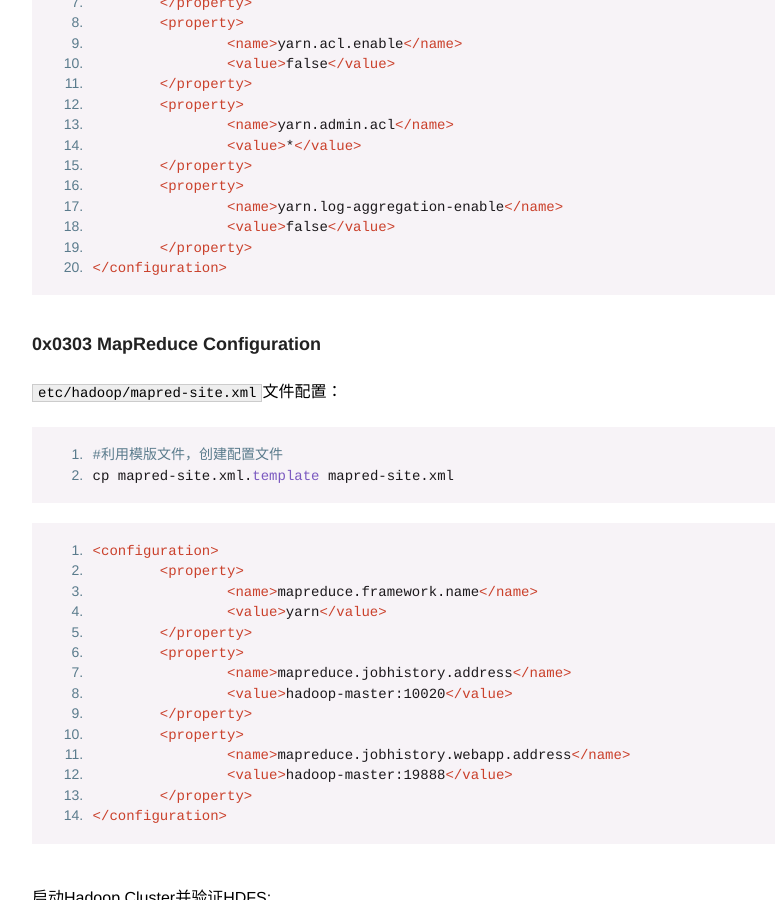
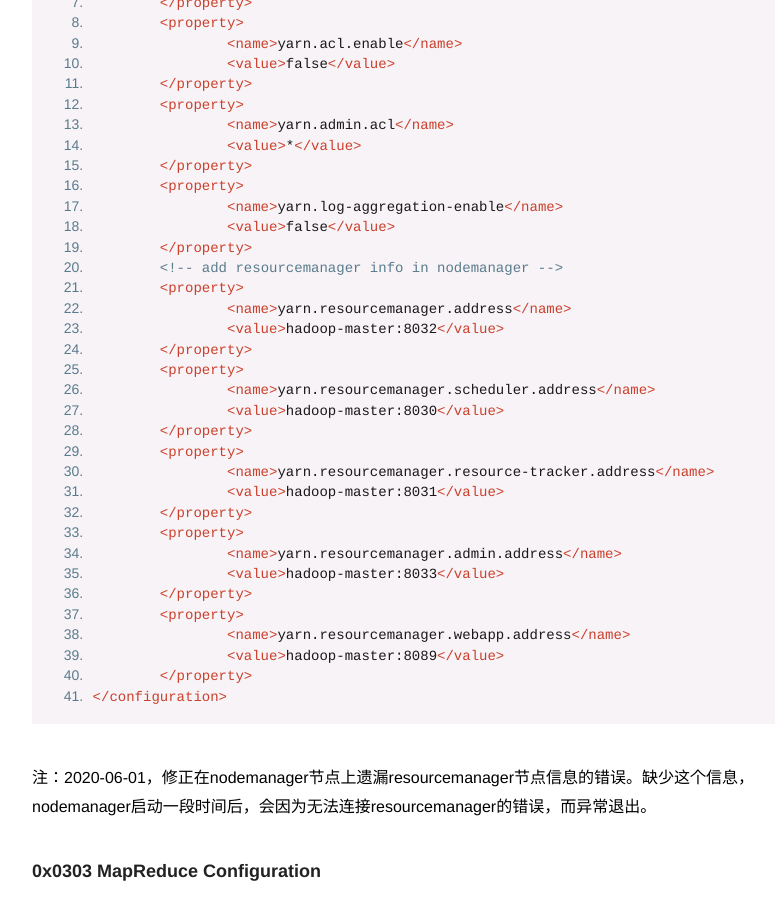
Before and after one commit to weilee460/weilee460.github.io, a Jekyll site: the page built from _posts/2020-03-11-hadoop-cluster-configuration.md, in a window 1280 px wide and 900 px high, scrolled down 6858 px. Shown: the whole window, without its empty margins (218-993 px from the left). Built offline with Jekyll 4.4.1, drawn with Linux system fonts in a browser that asks for light colours.

Commit message:
modify yarn nodemanager has no resourcemanager error.

````diff
--- a/_posts/2020-03-11-hadoop-cluster-configuration.md
+++ b/_posts/2020-03-11-hadoop-cluster-configuration.md
@@ -308,8 +308,31 @@ ResourceManager角色的`etc/hadoop/yarn-site.xml` 配置：
                 <name>yarn.log-aggregation-enable</name>
                 <value>false</value>
         </property>
+        <!-- add resourcemanager info in nodemanager -->
+        <property>
+                <name>yarn.resourcemanager.address</name>
+                <value>hadoop-master:8032</value>
+        </property>
+        <property>
+                <name>yarn.resourcemanager.scheduler.address</name>
+                <value>hadoop-master:8030</value>
+        </property>
+        <property>
+                <name>yarn.resourcemanager.resource-tracker.address</name>
+                <value>hadoop-master:8031</value>
+        </property>
+        <property>
+                <name>yarn.resourcemanager.admin.address</name>
+                <value>hadoop-master:8033</value>
+        </property>
+        <property>
+                <name>yarn.resourcemanager.webapp.address</name>
+                <value>hadoop-master:8089</value>
+        </property>
 </configuration>
 ```
+
+注：2020-06-01，修正在nodemanager节点上遗漏resourcemanager节点信息的错误。缺少这个信息，nodemanager启动一段时间后，会因为无法连接resourcemanager的错误，而异常退出。
 
 ### 0x0303 MapReduce Configuration
 
````
